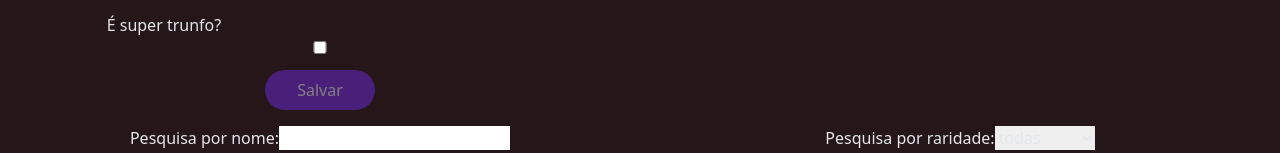
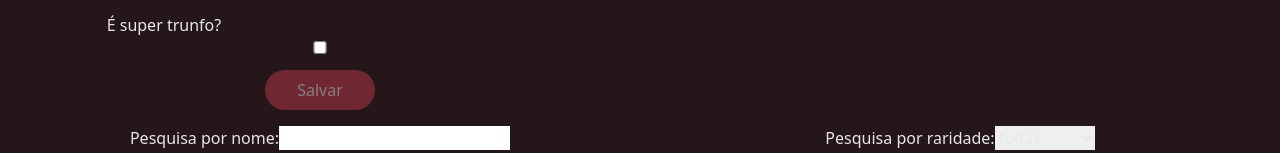
Before and after one commit to gabrielh-silvestre/tryunfo, a React (Create React App) app: page / in a window 1280 px wide. Shown: the part 659-812 px from the top of the page. Built offline with nearby package versions, Linux system fonts and the light colour scheme.

Commit message:
style(Form): change submit button color

```diff
--- a/src/components/Form.jsx
+++ b/src/components/Form.jsx
@@ -141,7 +141,7 @@ export default class Form extends Component {
           type="submit"
           disabled={isSaveButtonDisabled}
           onClick={onSaveButtonClick}
-          className="py-2 px-8 bg-purple-700 rounded-3xl disabled:opacity-50"
+          className="py-2 px-8 bg-cerise-1-600 rounded-3xl disabled:opacity-50"
           data-testid="save-button"
         >
           Salvar
```
